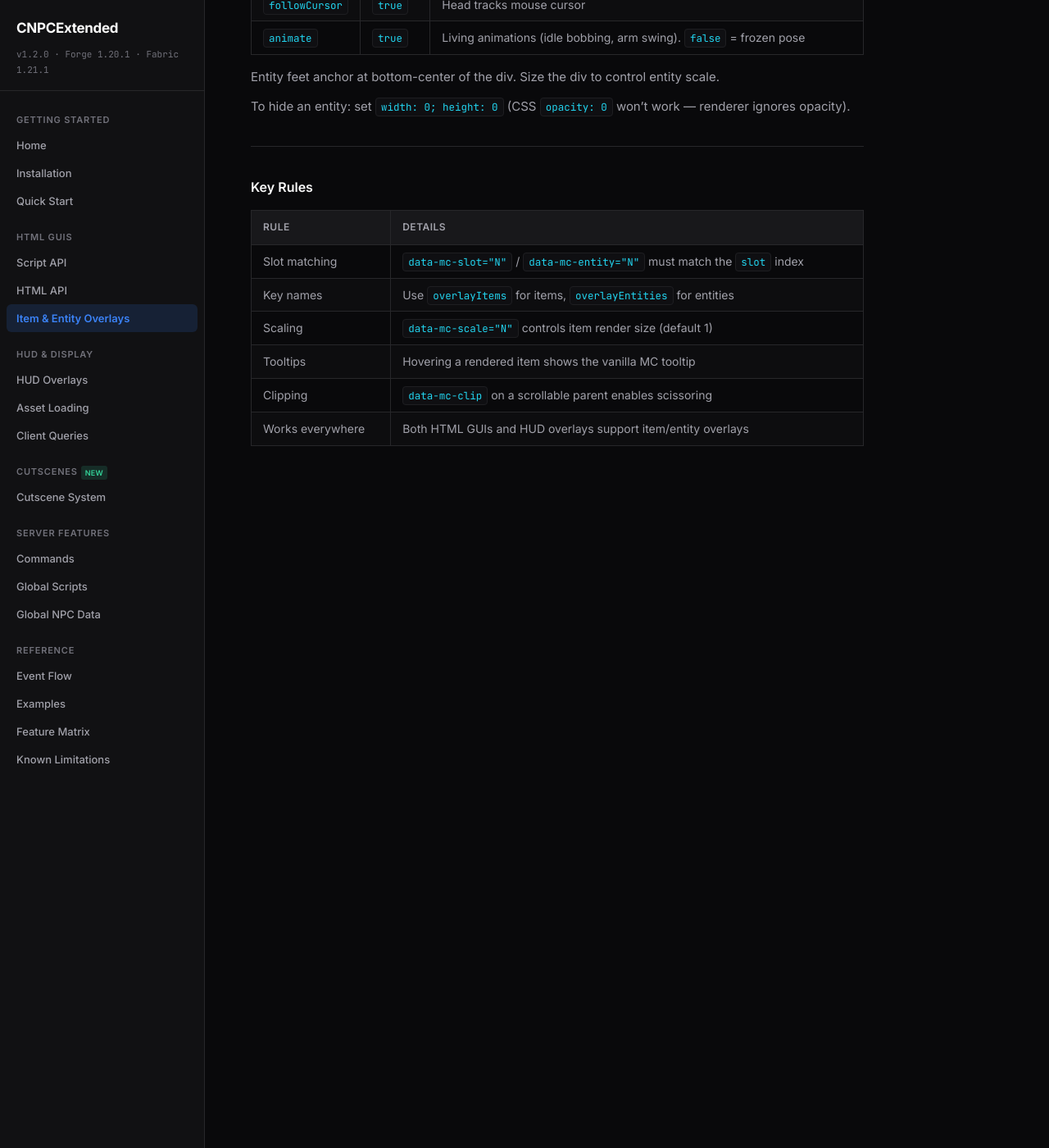
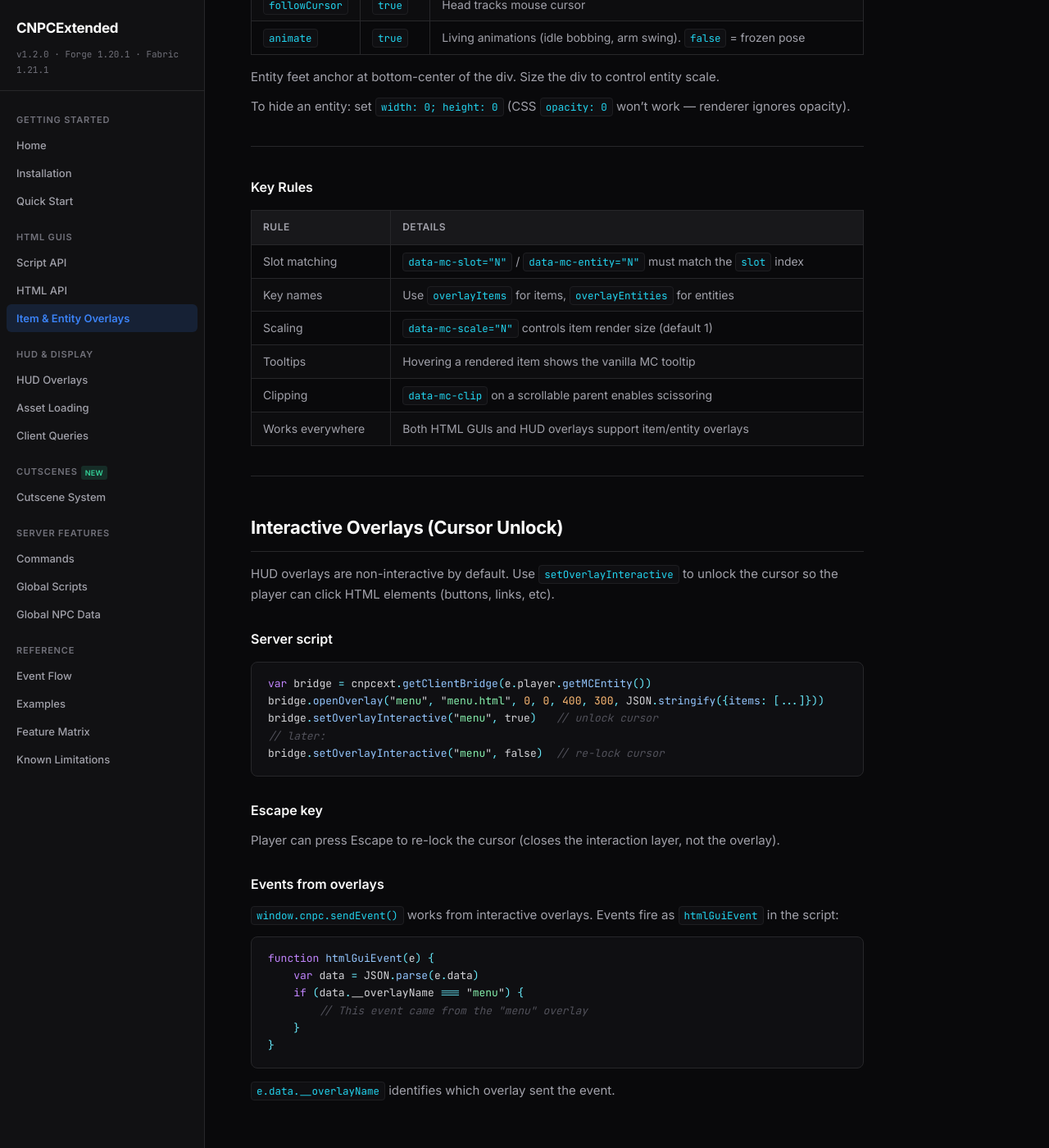
Before and after one commit to AsianDoesCodin/CNPCExtended-Docs, a Jekyll site: the page built from api/overlays.md, in a window 1280 px wide and 1400 px high, scrolled down 3690 px. Shown: the whole window at 82% size. Built offline with Jekyll 4.4.1, drawn with Linux system fonts in a browser that asks for light colours.

Commit message:
Interactive overlays: cursor unlock, overlay events to server

````diff
--- a/api/overlays.md
+++ b/api/overlays.md
@@ -173,3 +173,38 @@ To hide an entity: set `width: 0; height: 0` (CSS `opacity: 0` won't work — re
 | Tooltips | Hovering a rendered item shows the vanilla MC tooltip |
 | Clipping | `data-mc-clip` on a scrollable parent enables scissoring |
 | Works everywhere | Both HTML GUIs and HUD overlays support item/entity overlays |
+
+---
+
+## Interactive Overlays (Cursor Unlock)
+
+HUD overlays are non-interactive by default. Use `setOverlayInteractive` to unlock the cursor so the player can click HTML elements (buttons, links, etc).
+
+### Server script
+
+```javascript
+var bridge = cnpcext.getClientBridge(e.player.getMCEntity())
+bridge.openOverlay("menu", "menu.html", 0, 0, 400, 300, JSON.stringify({items: [...]}))
+bridge.setOverlayInteractive("menu", true)   // unlock cursor
+// later:
+bridge.setOverlayInteractive("menu", false)  // re-lock cursor
+```
+
+### Escape key
+
+Player can press Escape to re-lock the cursor (closes the interaction layer, not the overlay).
+
+### Events from overlays
+
+`window.cnpc.sendEvent()` works from interactive overlays. Events fire as `htmlGuiEvent` in the script:
+
+```javascript
+function htmlGuiEvent(e) {
+    var data = JSON.parse(e.data)
+    if (data.__overlayName === "menu") {
+        // This event came from the "menu" overlay
+    }
+}
+```
+
+`e.data.__overlayName` identifies which overlay sent the event.
````
